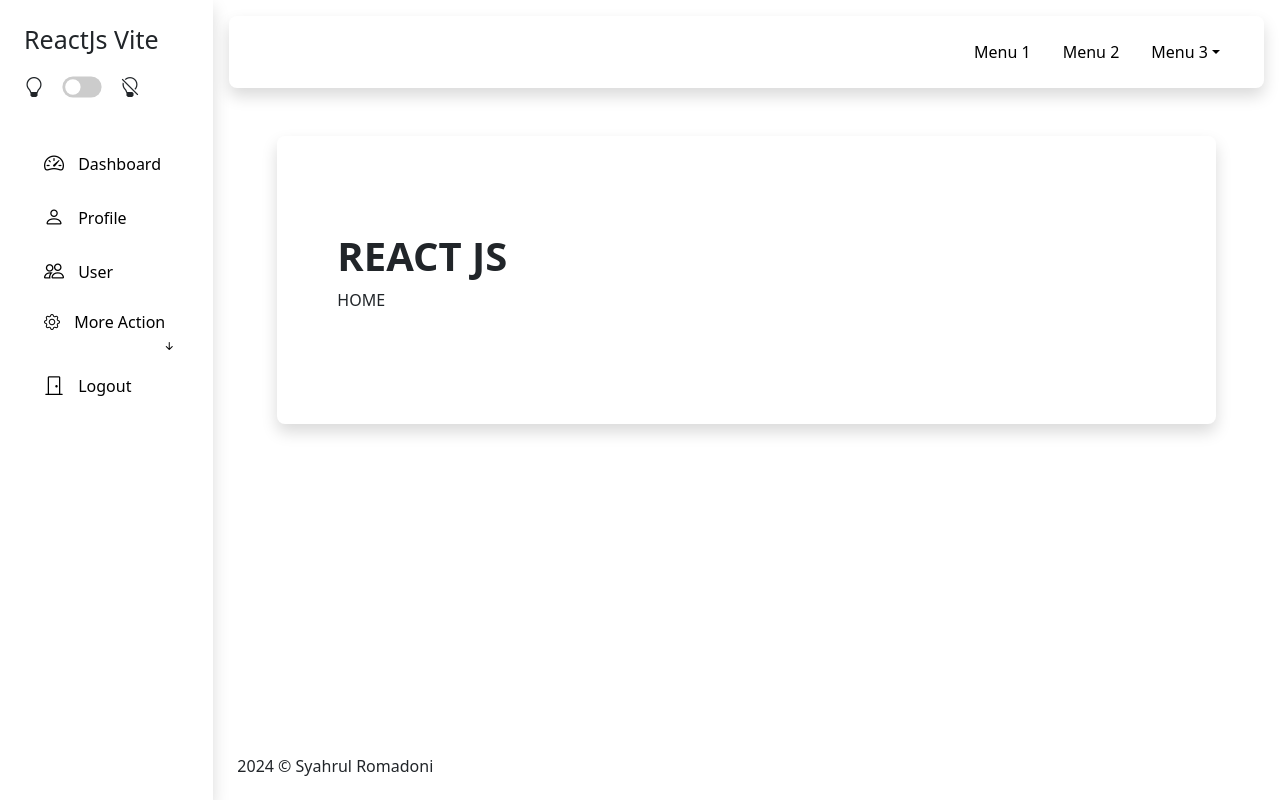
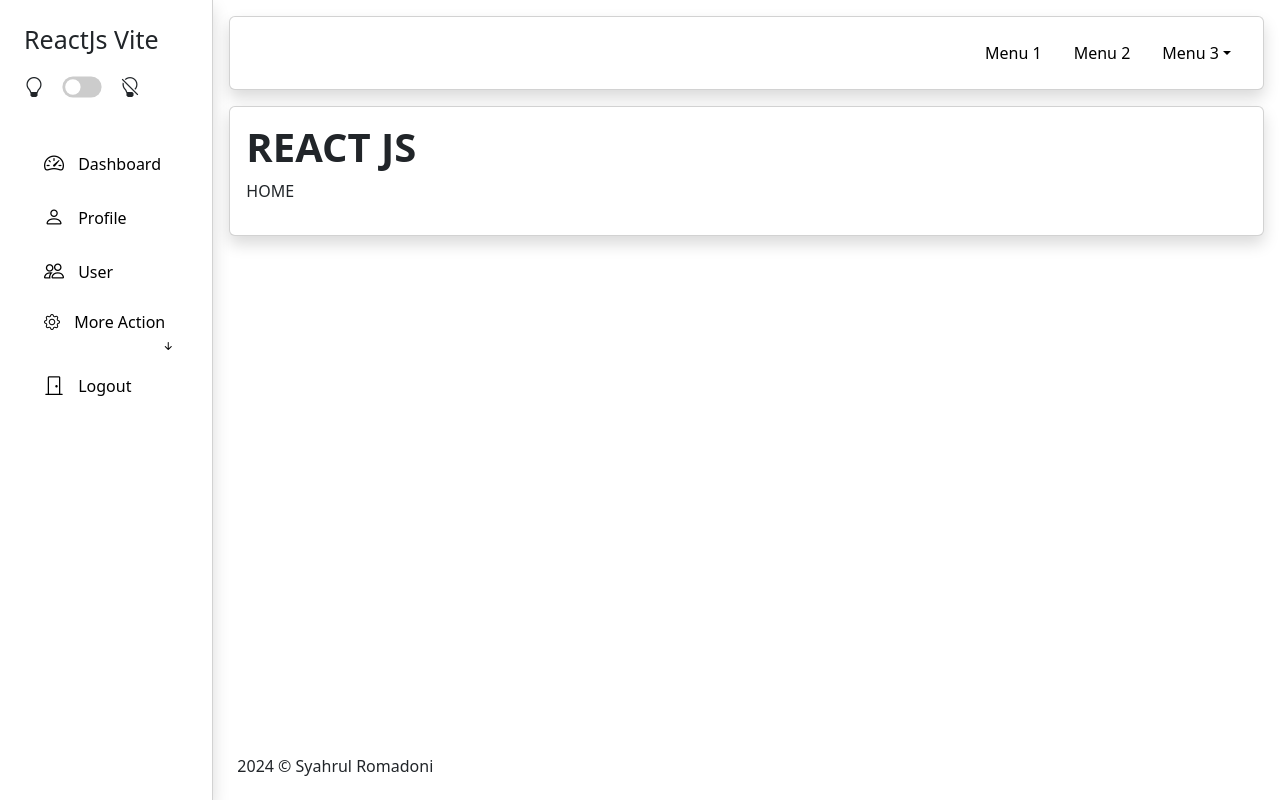
Before and after one commit to SyahrulRomadoni/reactjs-vite-starter-kit, a React (Vite) app: page / in a window 1280 px wide. Built offline with nearby package versions, Linux system fonts and the light colour scheme; no server answers; sample sign-in values are in the browser's storage.

Commit message:
update style

```diff
--- a/src/Header.jsx
+++ b/src/Header.jsx
@@ -5,9 +5,8 @@ export default function Header() {
         <div className="row mb-3">
             <div className="col-12">
 
-                <div className="p-3 cs-bg-1 rounded-3 shadow">
-                    <div className="container-fluid">
-
+                <div className="card shadow">
+                    <div className="card-body">
                         <div className="row">
                             <div className="col-6">
                                 {/* <h4>Header</h4> */}
@@ -31,7 +30,6 @@ export default function Header() {
                                 </ul>
                             </div>
                         </div>
-
                     </div>
                 </div>
 
--- a/src/assets/css/custome-style.css
+++ b/src/assets/css/custome-style.css
@@ -5,6 +5,14 @@
 
 .cs-text-1 {
     font-size: 15px;
+}
+
+[data-bs-theme=light] .bg-sidebar {
+    border-right: 1px solid #d2d2d2;
+}
+
+[data-bs-theme=dark] .bg-sidebar {
+    border-right: 1px solid #424549;
 }
 
 [data-bs-theme=dark] .cs-text-1 {
--- a/src/views/dashboard/index.jsx
+++ b/src/views/dashboard/index.jsx
@@ -13,10 +13,10 @@ export default function Dashboard() {
                 </ol>
             </nav>
 
-            <div className="p-5 mb-4 cs-bg-1 rounded-3 shadow">
-                <div className="container-fluid py-5">
-                    <h1 className="fw-bold">HALAMAN DASHBOARD</h1>
-                    <p className="col-md-8">Dashboard</p>
+            <div className="card shadow">
+                <div className="card-body">
+                    <h1 className="fw-bold">Dashboard</h1>
+                    <p className="col-md-8">Welcome to Dashboard</p>
                 </div>
             </div>
         </div>
--- a/src/views/home/index.jsx
+++ b/src/views/home/index.jsx
@@ -3,8 +3,8 @@
 export default function Home() {
     return (
         <div>
-            <div className="m-5 p-5 mb-4 cs-bg-1 rounded-3 shadow">
-                <div className="container-fluid py-5">
+            <div className="card shadow mt-3">
+                <div className="card-body">
                     <h1 className="fw-bold">REACT JS</h1>
                     <p className="col-md-8">HOME</p>
                 </div>
--- a/src/views/user/index.jsx
+++ b/src/views/user/index.jsx
@@ -130,8 +130,8 @@ export default function Profile() {
                 </ol>
             </nav>
 
-            <div className="mb-4 cs-bg-1 rounded-3 shadow">
-                <div className="container-fluid py-5">
+            <div className="card shadow">
+                <div className="card-body">
                     <h1 className="fw-bold mb-4">Users</h1>
                     <Button variant="primary" onClick={openCreateModal}>Create User</Button>
 
--- a/src/views/user/profile.jsx
+++ b/src/views/user/profile.jsx
@@ -46,8 +46,8 @@ export default function Profile() {
                 </ol>
             </nav>
 
-            <div className="p-5 mb-4 cs-bg-1 rounded-3 shadow">
-                <div className="container-fluid py-5">
+            <div className="card shadow">
+                <div className="card-body">
                     <h1 className="fw-bold">Profile</h1>
                     <p className="col-md-8">Nama: {userData.data.name}</p>
                     <p className="col-md-8">Email: {userData.data.email}</p>
```
